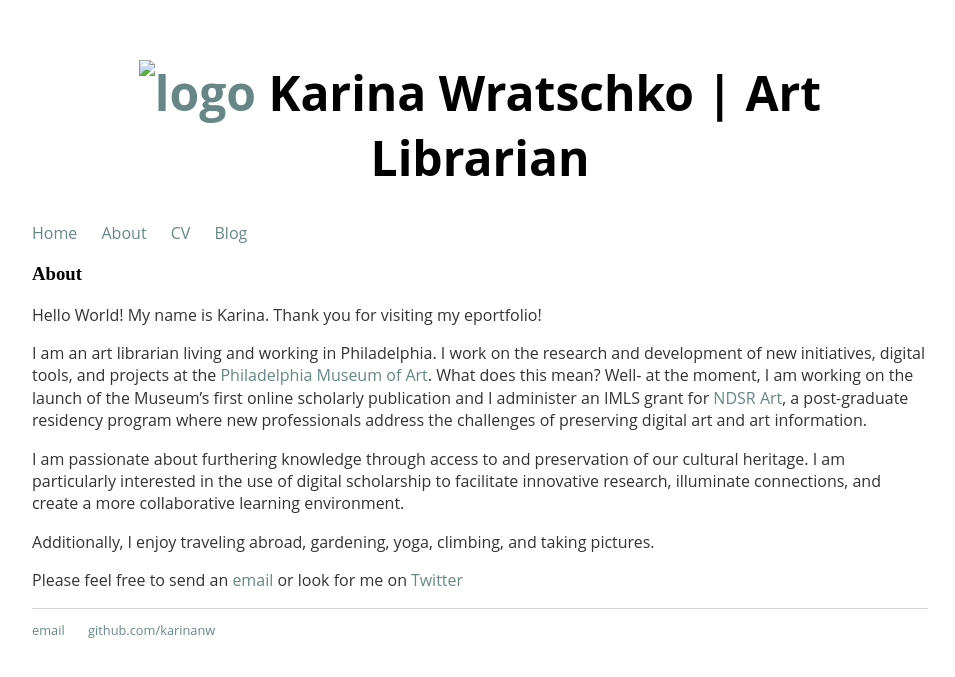
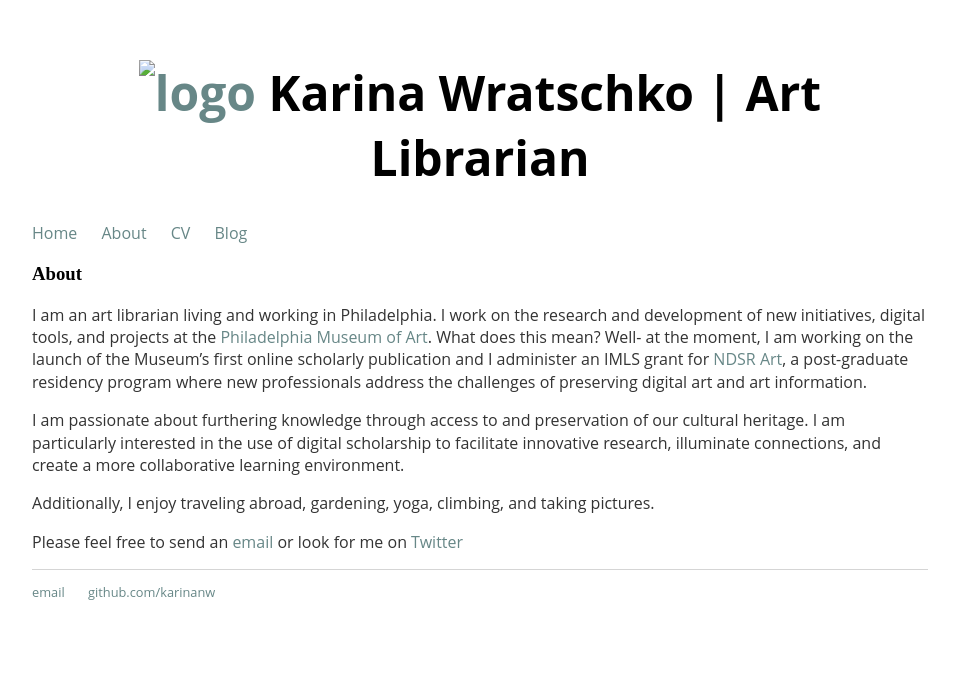
Before and after one commit to karinanw/karinanw.github.io, a Jekyll site: the page built from about/index.md, in a window 1280 px wide. Shown: the top 677 px of the page, without its empty margins (160-1115 px from the left). Built offline with Jekyll 4.4.1, drawn with Linux system fonts in a browser that asks for light colours.

Commit message:
Update index.md

```diff
--- a/about/index.md
+++ b/about/index.md
@@ -3,8 +3,6 @@ layout: default
 title: About Karina Wratschko
 ---
 ### About
-
-Hello World! My name is Karina. Thank you for visiting my eportfolio!
 
 I am an art librarian living and working in Philadelphia. I work on the research and development of new initiatives, digital tools, and projects at the [Philadelphia Museum of Art](www.philamuseum.org). What does this mean? Well- at the moment, I am working on the launch of the Museum's first online scholarly publication and I administer an IMLS grant for [NDSR Art](http://ndsr-pma.arlisna.org/), a post-graduate residency program where new professionals address the challenges of preserving digital art and art information.
 
```
